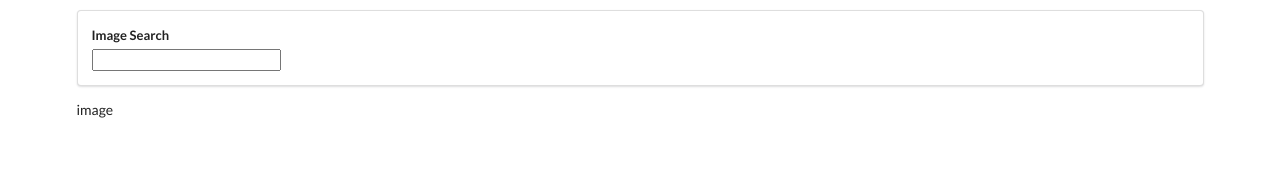
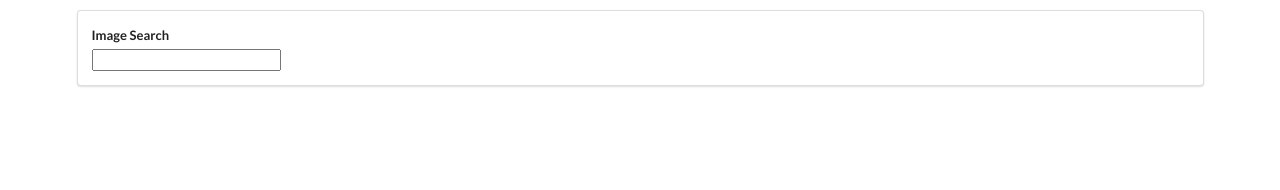
Before and after one commit to AbdAlfadeel-Hamdy/Pics, a React (Create React App) app: page / in a window 1280 px wide. Shown: the top 190 px of the page. Built offline with nearby package versions, Linux system fonts and the light colour scheme.

Commit message:
render iamges

```diff
--- a/src/components/ImageList.js
+++ b/src/components/ImageList.js
@@ -1,8 +1,10 @@
 import React from "react";
 
 const ImageList = (props) => {
-  console.log(props.images);
-  return <div>image</div>;
+  const images = props.images.map((img) => (
+    <img alt="Car" src={img.urls.regular} />
+  ));
+  return <div>{images}</div>;
 };
 
 export default ImageList;
```
